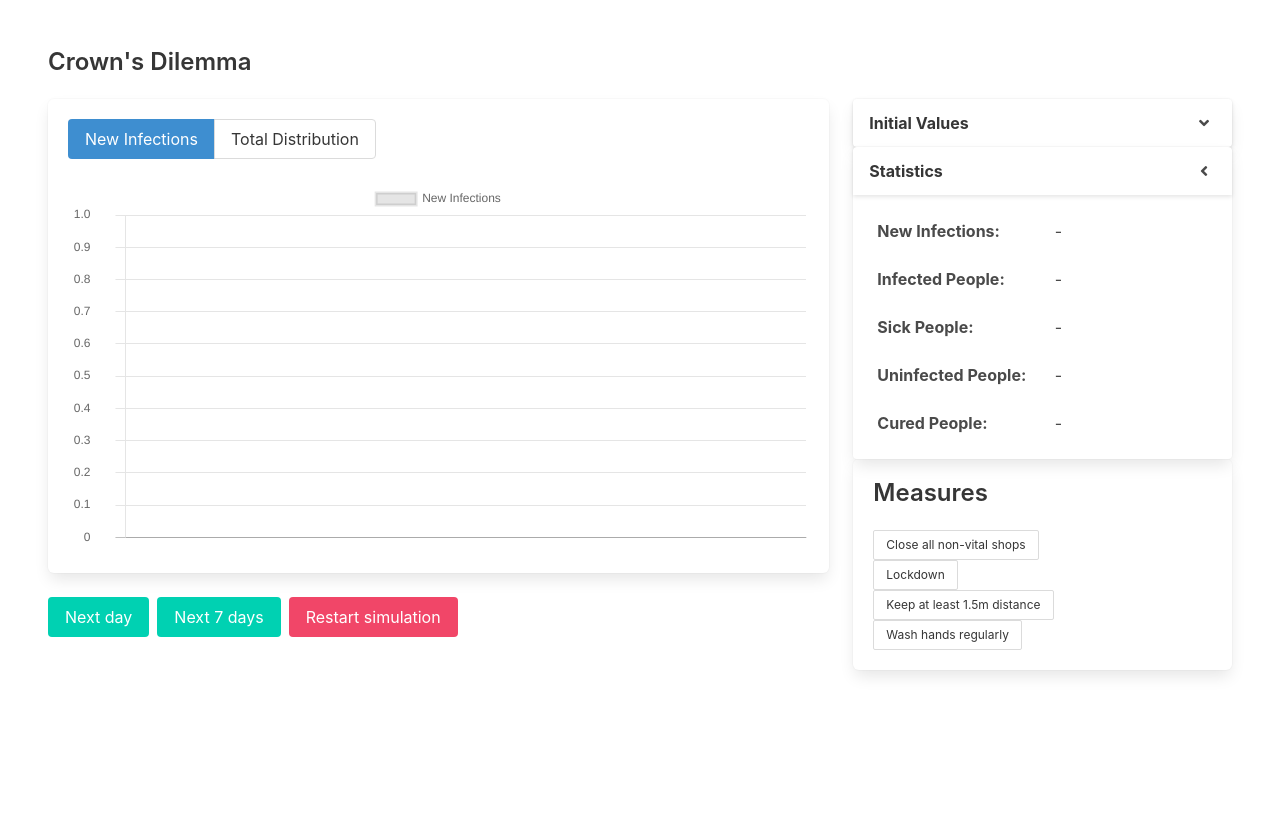
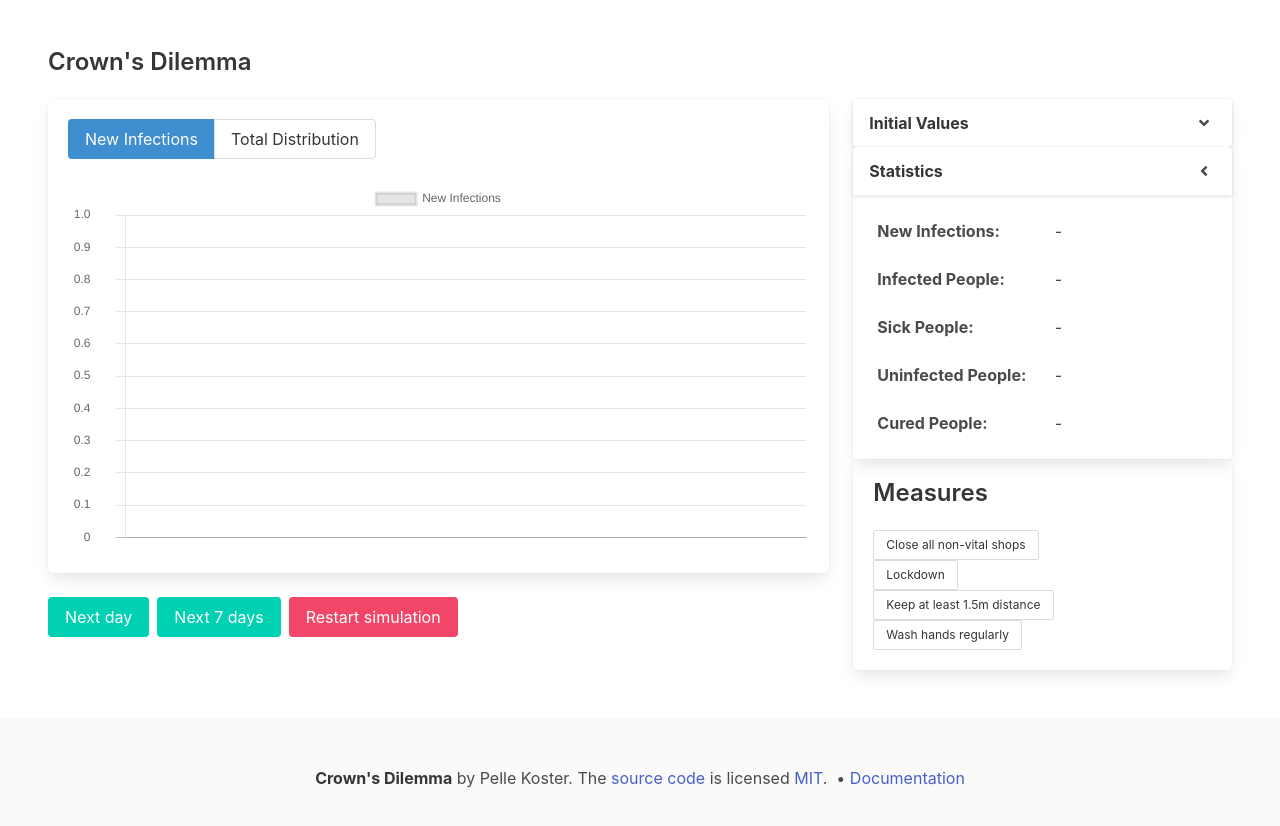
Before and after one commit to elfjes/crowns-dilemma, a Vue app: page / in a window 1280 px wide. Shown: the top 826 px of the page. Before the commit the page ends 800 px from the top, so only its background shows below. Built offline with nearby package versions, Linux system fonts and the light colour scheme.

Commit message:
add license, footer

```diff
--- a/src/App.vue
+++ b/src/App.vue
@@ -37,6 +37,7 @@
         </div>
       </div>
     </section>
+    <cd-footer></cd-footer>
   </div>
 </template>
 
@@ -49,6 +50,7 @@
 import Charts from "./components/Charts";
 import Statistics from "./components/Statistics";
 import Card from "./components/Card";
+import Footer from "./components/Footer";
 
 export default {
   name: "App",
@@ -57,7 +59,8 @@
     cdMeasures: Measures,
     cdInitialValues: InitialValues,
     cdStatistics: Statistics,
-    cdCard: Card
+    cdCard: Card,
+    cdFooter: Footer
   },
   data() {
     return {
--- /dev/null
+++ b/src/components/Footer.vue
@@ -0,0 +1,20 @@
+<template>
+  <footer class="footer">
+    <div class="content has-text-centered">
+      <p>
+        <strong>Crown's Dilemma</strong> by Pelle Koster. The
+        <a href="https://github.com/elfjes/crowns-dilemma">source code</a> is licensed
+        <a href="https://opensource.org/licenses/mit-license.php">MIT</a>. &nbsp;&bull;
+        <a href="https://crowns-dilemma.readthedocs.io/">Documentation</a>
+      </p>
+    </div>
+  </footer>
+</template>
+
+<script>
+export default {
+  name: "Footer"
+};
+</script>
+
+<style scoped></style>
```
Also changed, not shown: 1 other file (tests, documents, lock files or other folders).
